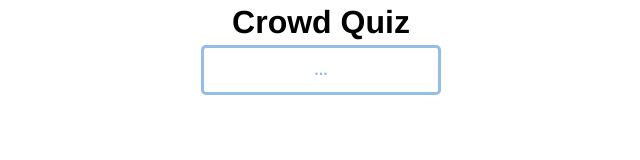
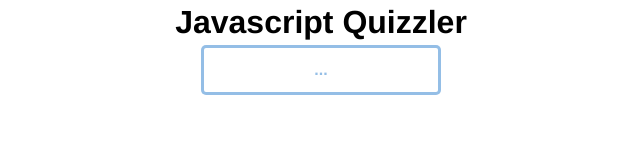
Before and after one commit to SimplGy/quizzler, a website: page index.html in a window 1280 px wide. Shown: the whole page, without its empty margins (319-959 px from the left). Drawn offline with Linux system fonts and the light colour scheme.

Commit message:
name change

```diff
--- a/index.html
+++ b/index.html
@@ -10,7 +10,7 @@
 
 
 
-<h1>Crowd Quiz</h1>
+<h1>Javascript Quizzler</h1>
 
 <a class="btn wide" id="FacebookLogin" href>...</a>
 
```
